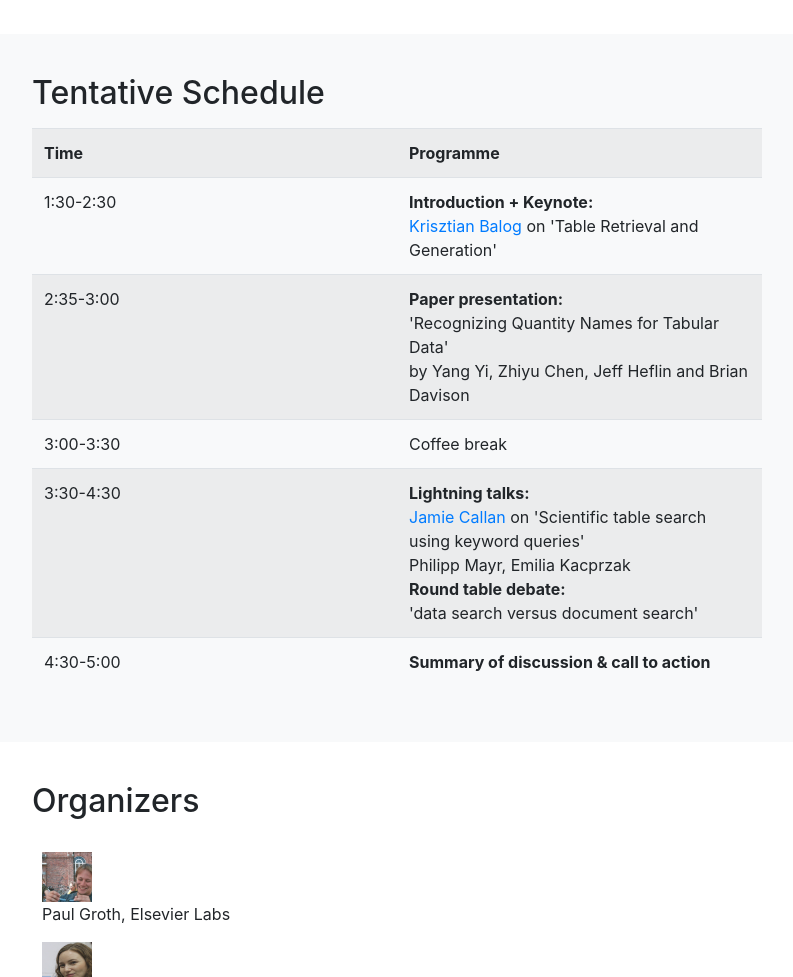
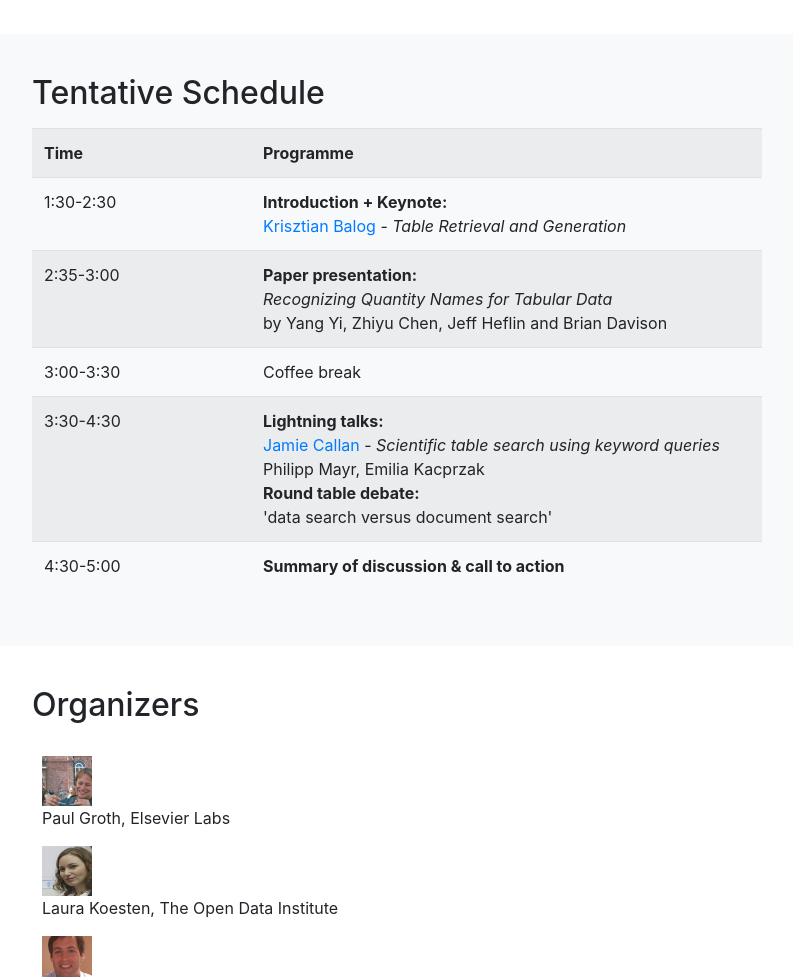
Before and after one commit to datasearch-ws/2018, a plain HTML site: page index.html in a window 1280 px wide. Shown: the part 2620-3597 px from the top of the page, without its empty margins (243-1036 px from the left). Drawn offline with Linux system fonts and the light colour scheme.

Commit message:
column width

```diff
--- a/css/styles.css
+++ b/css/styles.css
@@ -10,7 +10,7 @@
 
 .lead {
   font-size: 1rem;
-    font-weight: 200;
+  font-weight: 200;
 }
 
 .subtitle {font-size: 1.5rem;
--- a/index.html
+++ b/index.html
@@ -174,16 +174,16 @@
               <p class="lead">
                 <table class="table table-striped">
                     <tr>
-                      <th>Time</th>
-                      <th>Programme</th>
+                      <th style="width: 25%">Time</th>
+                      <th style="width: 75%">Programme</th>
                     </tr>
                     <tr>
                       <td>1:30-2:30</td>
-                      <td> <strong>Introduction + Keynote: </strong> <br> <a href="http://krisztianbalog.com/about/">Krisztian Balog</a> on 'Table Retrieval and Generation' </td>
+                      <td> <strong>Introduction + Keynote: </strong> <br> <a href="http://krisztianbalog.com/about/">Krisztian Balog</a> - <i> Table Retrieval and Generation </i> </td>
                     </tr>
                     <tr>
                       <td>2:35-3:00</td>
-                      <td><strong>Paper presentation:</strong>  <br> 'Recognizing Quantity Names for Tabular Data'  <br> by Yang Yi, Zhiyu Chen, Jeff Heflin and Brian Davison</td>
+                      <td><strong>Paper presentation:</strong>  <br> <i> Recognizing Quantity Names for Tabular Data </i>  <br> by Yang Yi, Zhiyu Chen, Jeff Heflin and Brian Davison</td>
                     </tr>
                     <tr>
                       <td>3:00-3:30</td>
@@ -191,7 +191,7 @@
                     </tr>
                     <tr>
                       <td>3:30-4:30</td>
-                      <td> <strong>Lightning talks: </strong>  <br> <a href="http://www.cs.cmu.edu/~callan/">Jamie Callan</a> on 'Scientific table search using keyword queries' <br> Philipp Mayr, Emilia Kacprzak <br>  <strong> Round table debate: </strong> <br>'data search versus document search'</td>
+                      <td> <strong>Lightning talks: </strong>  <br> <a href="http://www.cs.cmu.edu/~callan/">Jamie Callan</a> - <i> Scientific table search using keyword queries </i> <br> Philipp Mayr, Emilia Kacprzak <br>  <strong> Round table debate: </strong> <br>'data search versus document search'</td>
                     </tr>
                     <tr>
                       <td>4:30-5:00</td>
```
